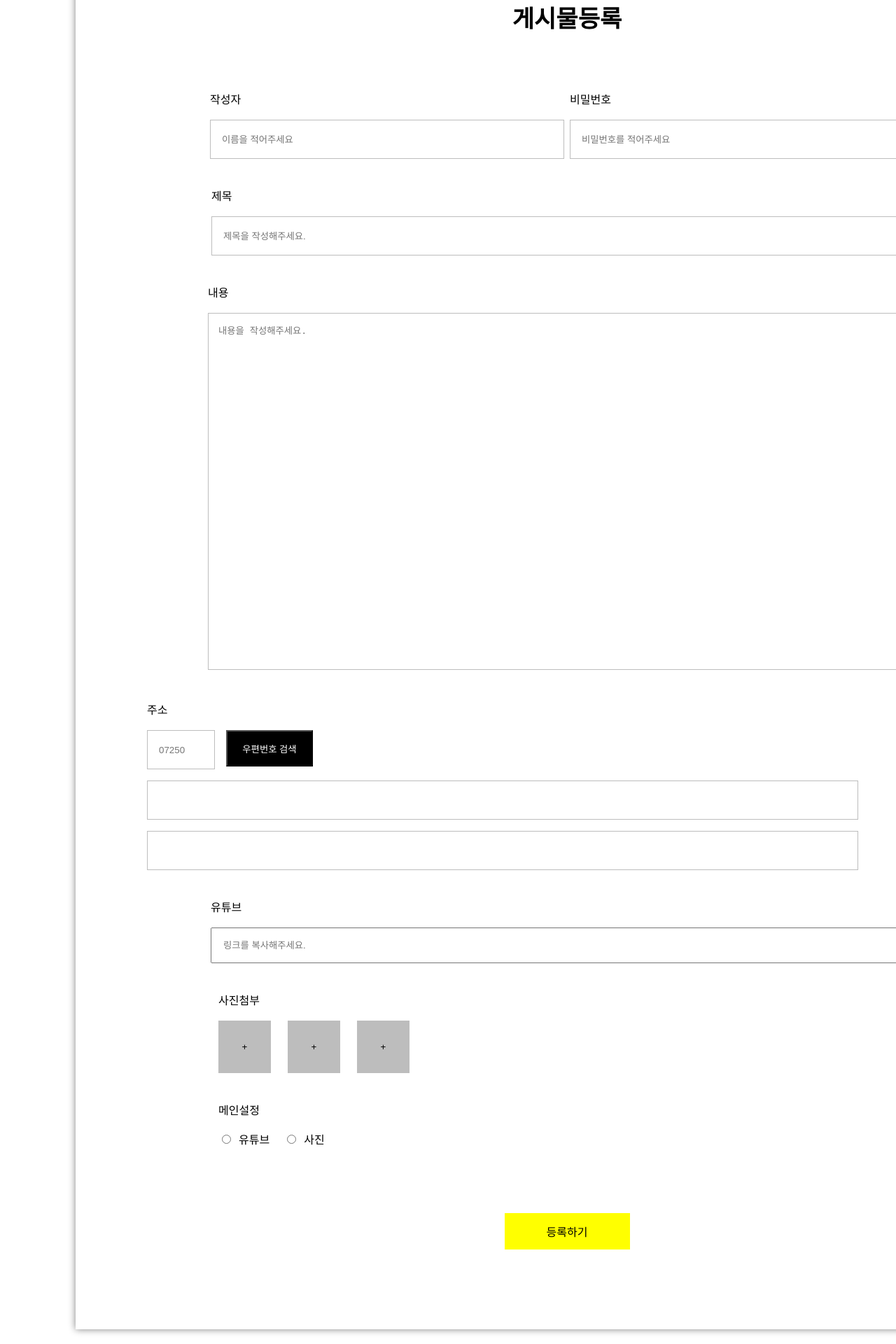
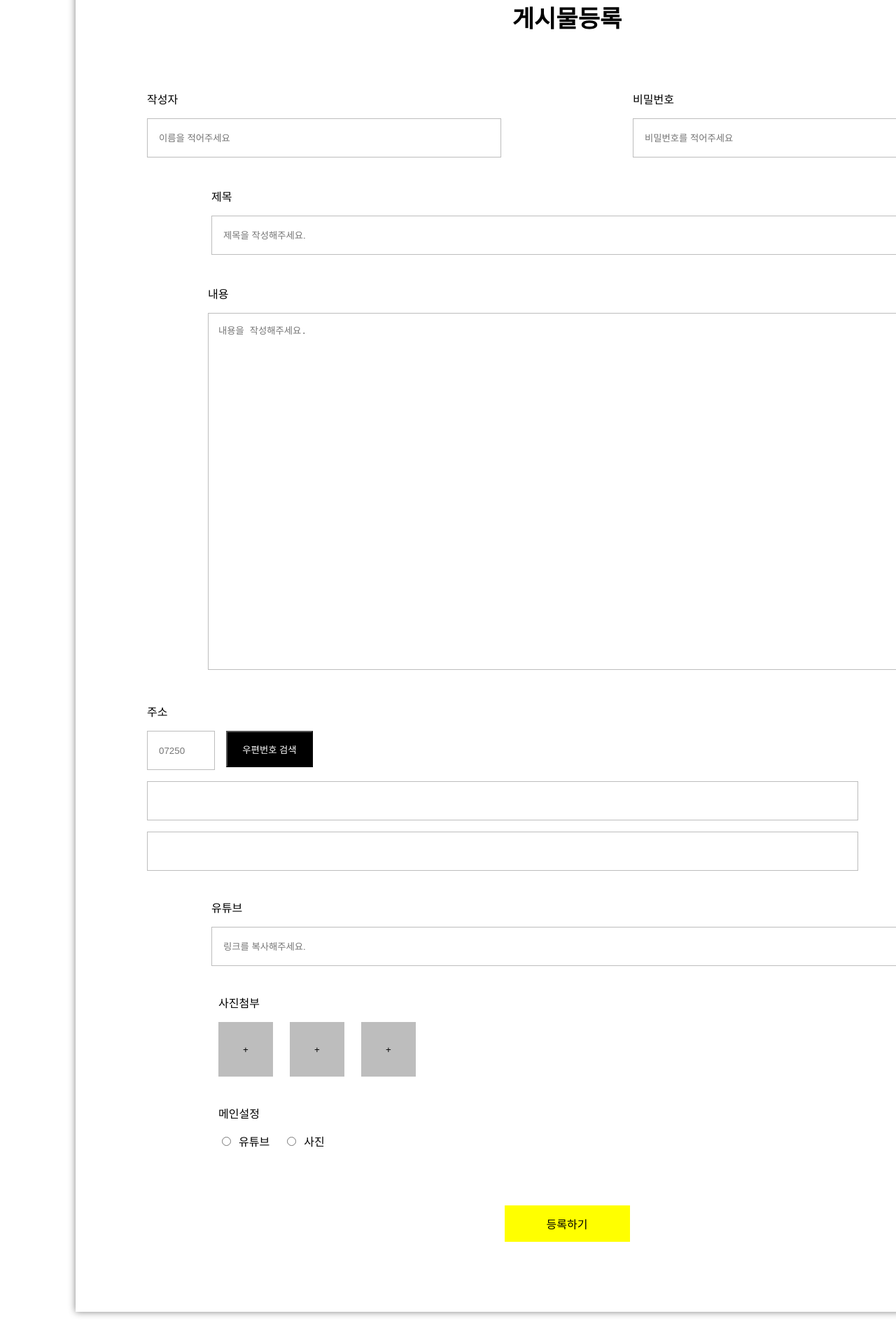
Before and after one commit to kyoungholee/make-board, a Next.js app: page /board/new in a window 1280 px wide. Shown: the part 180-2100 px from the top of the page at 70% size. Built offline with nearby package versions, Linux system fonts and the light colour scheme.

Commit message:
css 수정 및 state를 이용해 input창 관리

```diff
--- a/pages/board/new/index.js
+++ b/pages/board/new/index.js
@@ -1,3 +1,4 @@
+import { useState } from "react";
 import {
   Wrapper,
   Title,
@@ -10,6 +11,7 @@ import {
   Contents,
   SearchButton,
   ZipcodeWrapper,
+  AddressWrapper,
   Address,
   Youtube,
   ImageWrapper,
@@ -20,36 +22,116 @@ import {
   RadioLabel,
   ButtonWrapper,
   SubmitButton,
+  Error,
 } from "../../../styles/boardNew";
 
 export default function BoardNewPage() {
+  const [name, setName] = useState("");
+  const [password, setPassword] = useState("");
+  const [title, setTitle] = useState("");
+  const [contents, setContents] = useState("");
+
+  const [writerError, setWriterError] = useState("");
+  const [passwordError, setPasswordError] = useState("");
+  const [titleError, setTitleError] = useState("");
+  const [contentsError, setContentsError] = useState("");
+
+  const handleChangeName = (e) => {
+    setName(e.target.value);
+    if (e.target.value !== "") {
+      setWriterError("");
+    }
+  };
+
+  const handleChangePassword = (e) => {
+    setPassword(e.target.value);
+    if (e.target.value !== "") {
+      setPasswordError("");
+    }
+  };
+
+  const handleChangeTitle = (e) => {
+    setTitle(e.target.value);
+    if (e.target.value !== "") {
+      setTitleError("");
+    }
+  };
+
+  const handleChangeContents = (e) => {
+    setContents(e.target.value);
+    if (e.target.value !== "") {
+      setContentsError("");
+    }
+  };
+
+  const SubmitChange = (e) => {
+    e.preventDefault();
+
+    if (!name) {
+      setWriterError("이름이 없습니다.");
+    }
+    if (!password) {
+      setPasswordError("비밀번호가 없습니다.");
+    }
+    if (!title) {
+      setTitleError("제목이 없습니다.");
+    }
+    if (!contents) {
+      setContentsError("내용이 없습니다.");
+    }
+
+    if (name && password && title && contents) {
+      alert("게시글이 등록되었습니다.");
+    }
+  };
+
   return (
     <Wrapper>
       <Title>게시물등록</Title>
       <WriterWrapper>
         <InputWrapper>
           <Label htmlFor="name">작성자</Label>
-          <Writer type="text" id="name" placeholder="이름을 적어주세요" />
+          <Writer
+            type="text"
+            id="name"
+            onChange={handleChangeName}
+            placeholder="이름을 적어주세요"
+          />
+          <Error>{writerError}</Error>
         </InputWrapper>
         <InputWrapper>
           <Label htmlFor="password">비밀번호</Label>
           <Password
             type="password"
             id="password"
+            onChange={handleChangePassword}
             placeholder="비밀번호를 적어주세요"
           />
+          <Error>{passwordError}</Error>
         </InputWrapper>
       </WriterWrapper>
 
       <InputWrapper>
         <Label htmlFor="title">제목</Label>
-        <Subject type="text" id="title" placeholder="제목을 작성해주세요." />
+        <Subject
+          type="text"
+          id="title"
+          onChange={handleChangeTitle}
+          placeholder="제목을 작성해주세요."
+        />
+        <Error>{titleError}</Error>
       </InputWrapper>
       <InputWrapper>
         <Label htmlFor="content">내용</Label>
-        <Contents type="text" id="content" placeholder="내용을 작성해주세요." />
+        <Contents
+          type="text"
+          id="content"
+          onChange={handleChangeContents}
+          placeholder="내용을 작성해주세요."
+        />
+        <Error>{contentsError}</Error>
       </InputWrapper>
-      <InputWrapper>
+      <AddressWrapper>
         <Label htmlFor="address">주소</Label>
         <ZipcodeWrapper>
           <Zipcode type="text" id="address" placeholder="07250" />
@@ -57,7 +139,7 @@ export default function BoardNewPage() {
         </ZipcodeWrapper>
         <Address />
         <Address />
-      </InputWrapper>
+      </AddressWrapper>
       <InputWrapper>
         <Label htmlFor="video">유튜브</Label>
         <Youtube placeholder="링크를 복사해주세요." />
@@ -76,7 +158,7 @@ export default function BoardNewPage() {
         <RadioLabel htmlFor="image">사진</RadioLabel>
       </OptionWrapper>
       <ButtonWrapper>
-        <SubmitButton>등록하기</SubmitButton>
+        <SubmitButton onClick={SubmitChange}>등록하기</SubmitButton>
       </ButtonWrapper>
     </Wrapper>
   );
--- a/styles/boardNew.js
+++ b/styles/boardNew.js
@@ -23,31 +23,29 @@ export const Title = styled.div`
 `;
 
 export const WriterWrapper = styled.div`
-  width: 85%;
+  width: 100%;
   display: flex;
   flex-direction: row;
+  justify-content: space-between;
   padding-top: 40px;
-  justify-content: space-between;
 `;
 
 export const Writer = styled.input`
   width: 486px;
   height: 52px;
-  border: 1px solid var(--gray-4, #bdbdbd);
   padding-left: 16px;
+  border: 1px solid #bdbdbd;
 `;
 
 export const Password = styled.input`
   width: 486px;
   height: 52px;
-  border: 1px solid var(--gray-4, #bdbdbd);
   padding-left: 16px;
+  border: 1px solid #bdbdbd;
 `;
 
 export const Label = styled.div`
-  padding-bottom: 18px;
-  color: var(--black, #000);
-  text-shadow: 0px 4px 4px 0px rgba(0, 0, 0, 0.25);
+  padding-bottom: 16px;
   font-size: 16px;
   font-weight: 500;
 `;
@@ -55,20 +53,23 @@ export const Label = styled.div`
 export const InputWrapper = styled.div`
   padding-top: 40px;
 `;
+export const AddressWrapper = styled.div`
+  padding-top: 40px;
+`;
 
 export const Subject = styled.input`
   width: 996px;
   height: 52px;
-  border: 1px solid var(--gray-4, #bdbdbd);
   padding-left: 16px;
+  border: 1px solid #bdbdbd;
 `;
 
 export const Contents = styled.textarea`
   width: 996px;
   height: 480px;
   padding-left: 16px;
+  padding: 14px;
   border: 1px solid #bdbdbd;
-  padding: 14px;
 `;
 
 export const ZipcodeWrapper = styled.div`
@@ -99,10 +100,12 @@ export const Address = styled.input`
   padding-left: 16px;
   border: 1px solid #bdbdbd;
 `;
+
 export const Youtube = styled.input`
   width: 996px;
-  height: 45px;
+  height: 52px;
   padding-left: 16px;
+  border: 1px solid #bdbdbd;
 `;
 
 export const ImageWrapper = styled.div`
@@ -111,8 +114,8 @@ export const ImageWrapper = styled.div`
 `;
 
 export const UploadButton = styled.button`
-  width: 75px;
-  height: 75px;
+  width: 78px;
+  height: 78px;
   background-color: #bdbdbd;
   margin-right: 24px;
   outline: none;
@@ -143,7 +146,17 @@ export const ButtonWrapper = styled.div`
   padding-top: 80px;
 `;
 
-export const CancelButton = styled.button``;
+export const CancelButton = styled.button`
+  width: 179px;
+  height: 52px;
+  background-color: #bdbdbd;
+  border: none;
+  font-size: 16px;
+  font-weight: 500;
+  margin-left: 12px;
+  margin-right: 12px;
+  cursor: pointer;
+`;
 
 export const SubmitButton = styled.button`
   width: 179px;
@@ -151,6 +164,15 @@ export const SubmitButton = styled.button`
   border: none;
   font-size: 16px;
   font-weight: 500;
-  margin: 14px 60px;
+  margin-left: 12px;
+  margin-right: 12px;
+  cursor: pointer;
+
   background-color: yellow;
 `;
+
+export const Error = styled.div`
+  color: red;
+  padding-top: 3px;
+  font-size: 11px;
+`;
```
